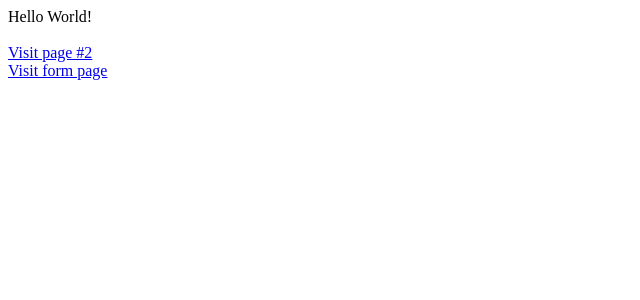
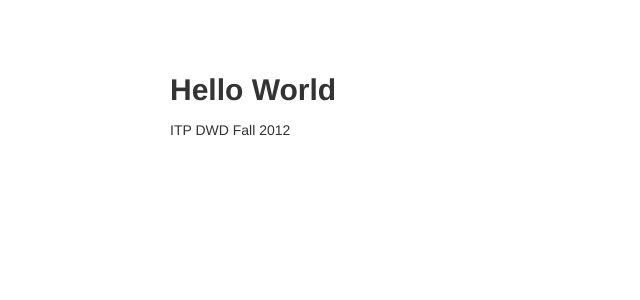
Before and after one commit to johnschimmel/ITP-DWD-Week4-Templates, a Flask app: page / in a window 1280 px wide. Shown: the top 300 px of the page, without its empty margins (0-640 px from the left). Run offline with Flask 2, Linux system fonts and the light colour scheme; some libraries are stand-ins or nearby versions.

Commit message:
main page template

```diff
--- a/app.py
+++ b/app.py
@@ -1,13 +1,12 @@
 import os
 from flask import Flask, request # Retrieve Flask, our framework
+from flask import render_template
 app = Flask(__name__)   # create our flask app
 
 # this is our main page
 @app.route("/")
 def index():
-    return """Hello World!<br/><br/>
-    <a href='/page2'>Visit page #2</a><br>
-    <a href='/form'>Visit form page</a>"""
+    return render_template("main.html")
 
 
 # this is the 2nd route - can be access with /page2
--- a/templates/layout.html
+++ b/templates/layout.html
@@ -31,7 +31,7 @@
 
 
             <footer>
-                <p>&copy; ITP DWD Fall 2012/p>
+                <p>ITP DWD Fall 2012</p>
             </footer>
 
         </div> <!-- /container -->
--- /dev/null
+++ b/templates/main.html
@@ -0,0 +1,12 @@
+{% extends "/layout.html" %}
+
+{% block styles %}{% endblock %}
+
+{% block body %}
+
+<h2>Hello World</h2>
+
+{% endblock %}
+
+
+{% block scripts %}{% endblock %}
```
